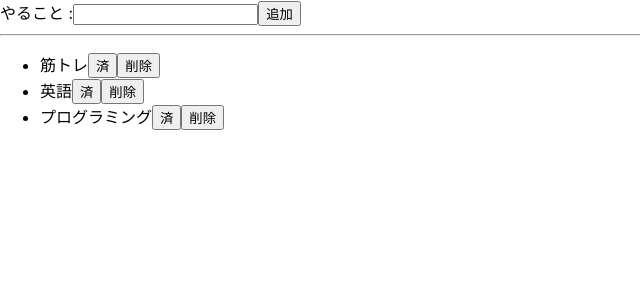
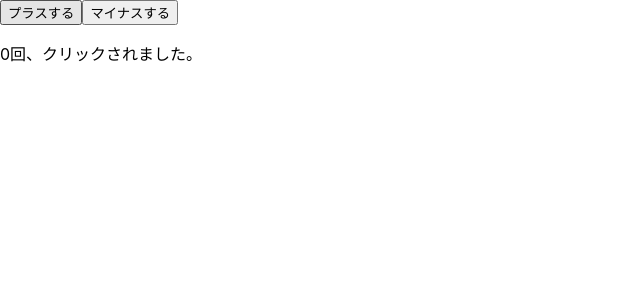
Before and after one commit to Tod9197/React-advanced, a React (Create React App) app: page / in a window 1280 px wide. Shown: the top 300 px of the page, without its empty margins (0-640 px from the left). Built offline with nearby package versions, Linux system fonts and the light colour scheme.

Commit message:
カウンターの実装

```diff
--- /dev/null
+++ b/src/Counter.js
@@ -0,0 +1,24 @@
+import { useState } from "react";
+
+export default function Counter() {
+  const [count, setCount] = useState(0);
+
+  const handlePlus = () => {
+    setCount((prev) => prev + 1);
+  };
+  const handleMinus = () => {
+    setCount((prev) => (prev > -10 ? prev - 1 : -10));
+  };
+
+  return (
+    <>
+      <button type="button" onClick={handlePlus}>
+        プラスする
+      </button>
+      <button type="button" onClick={handleMinus}>
+        マイナスする
+      </button>
+      <p>{count}回、クリックされました。</p>
+    </>
+  );
+}
--- a/src/index.js
+++ b/src/index.js
@@ -6,13 +6,10 @@ import reportWebVitals from "./reportWebVitals";
 import { RecoilRoot } from "recoil";
 import RecoilCounter from "./RecoilCounter";
 import RecoilTodo from "./RecoilTodo";
+import Counter from "./Counter";
 
 const root = ReactDOM.createRoot(document.getElementById("root"));
-root.render(
-  <RecoilRoot>
-    <RecoilTodo />
-  </RecoilRoot>
-);
+root.render(<Counter />);
 
 // If you want to start measuring performance in your app, pass a function
 // to log results (for example: reportWebVitals(console.log))
```
